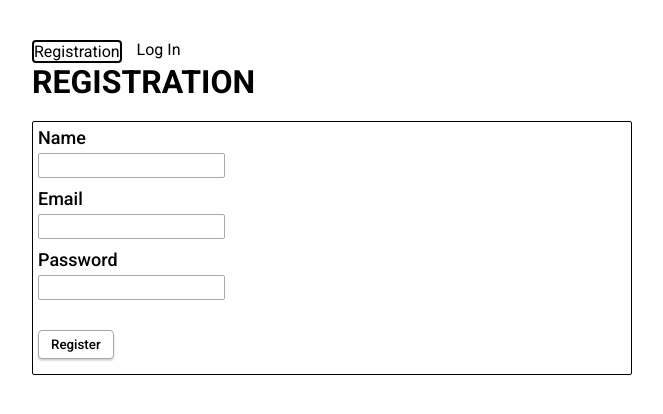
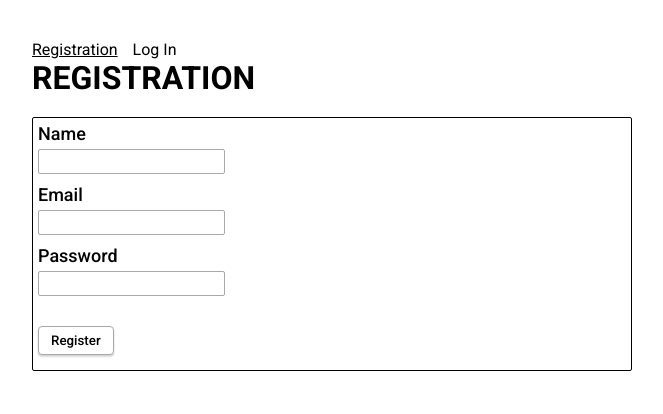
Before and after one commit to Ivan-KLMV/goit-react-hw-08-phonebook, a React (Create React App) app: page /goit-react-hw-08-phonebook/register in a window 1280 px wide. Shown: the top 414 px of the page, without its empty margins (308-971 px from the left). Built offline with nearby package versions, Linux system fonts and the light colour scheme; no server answers.

Commit message:
Update index.css

```diff
--- a/src/index.css
+++ b/src/index.css
@@ -49,6 +49,7 @@ button {
 }
 
 .active {
-  border: 2px solid black;
+  /* border: 2px solid black; */
   border-radius: 4px;
+  text-decoration: underline;
 }
```
